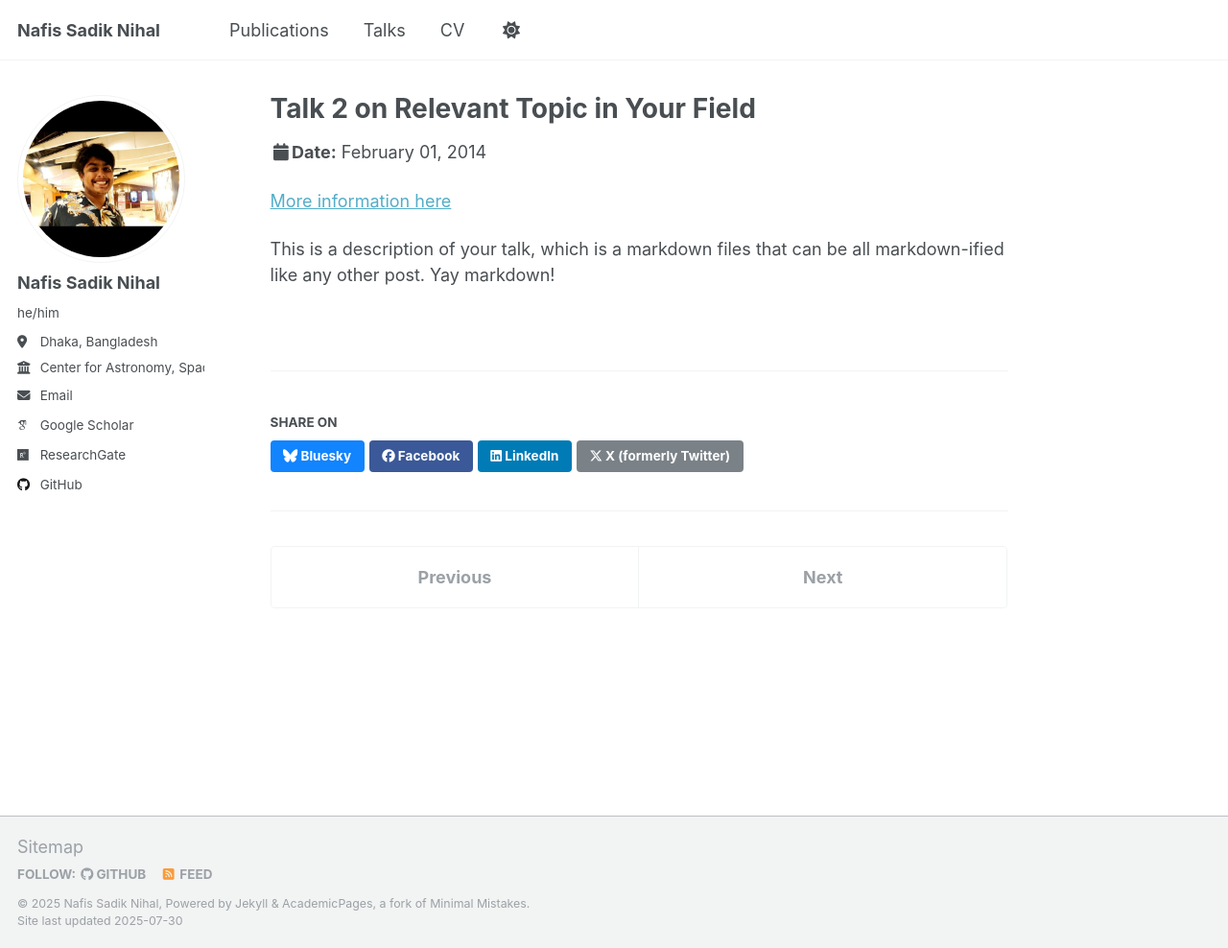
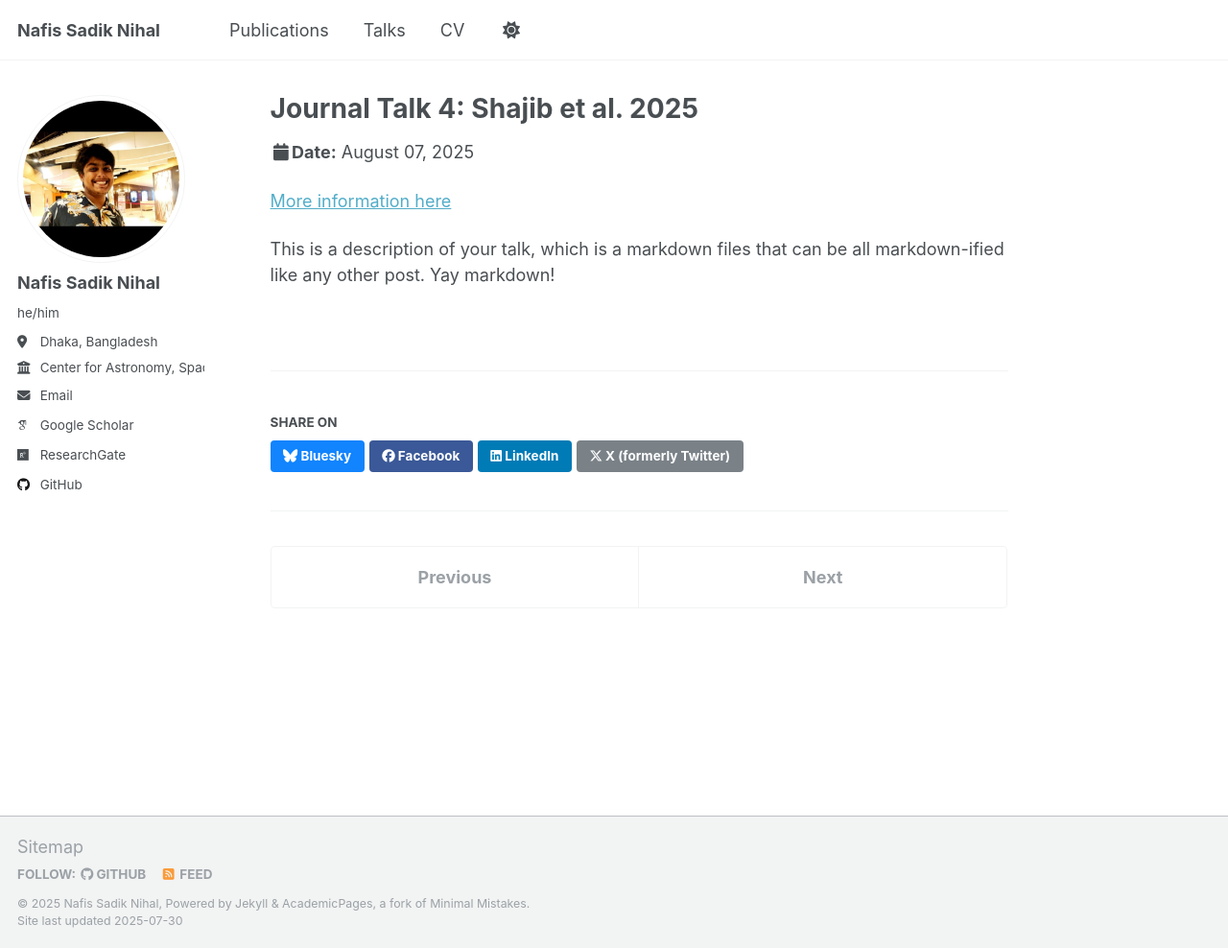
Before and after one commit to pensive-aristocrat/pensive-aristocrat.github.io, a Jekyll site: the page built from _talks/2014-02-01-talk-2.md, in a window 1280 px wide and 988 px high. Shown: the whole window at 96% size. Built offline with Jekyll 4.4.1, drawn with Linux system fonts in a browser that asks for light colours; some web fonts are replaced; a script that is not in the unit is left out.

Commit message:
Update 2014-02-01-talk-2.md

```diff
--- a/_talks/2014-02-01-talk-2.md
+++ b/_talks/2014-02-01-talk-2.md
@@ -1,13 +1,13 @@
 ---
-title: "Talk 2 on Relevant Topic in Your Field"
+title: "Journal Talk 4: Shajib et al. 2025"
 collection: talks
 type: "Talk"
 permalink: /talks/2014-02-01-talk-2
-venue: "London School of Testing"
-date: 2014-02-01
-location: "London, UK"
+venue: "Center for Astronomy, Space Science and Astrophysics "
+date: 2025-08-07
+location: "Dhaka, Bangladesh"
 ---
 
-[More information here](http://example2.com)
+[More information here](https://cassa.site/event/jtalk-4/)
 
 This is a description of your talk, which is a markdown files that can be all markdown-ified like any other post. Yay markdown!
```
